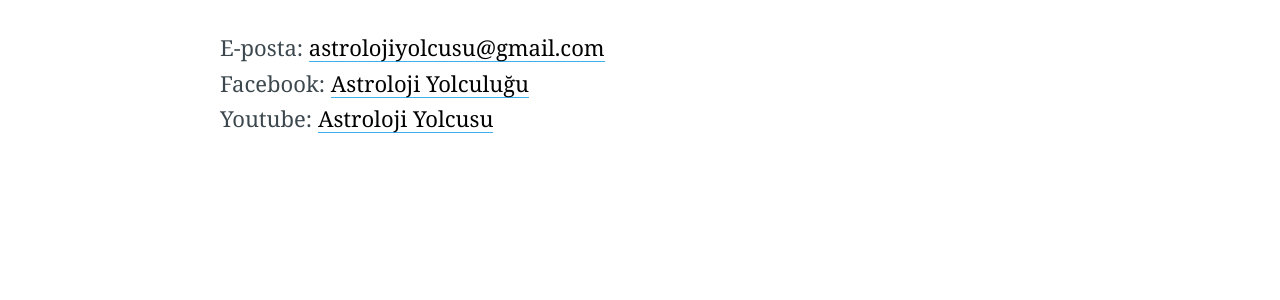
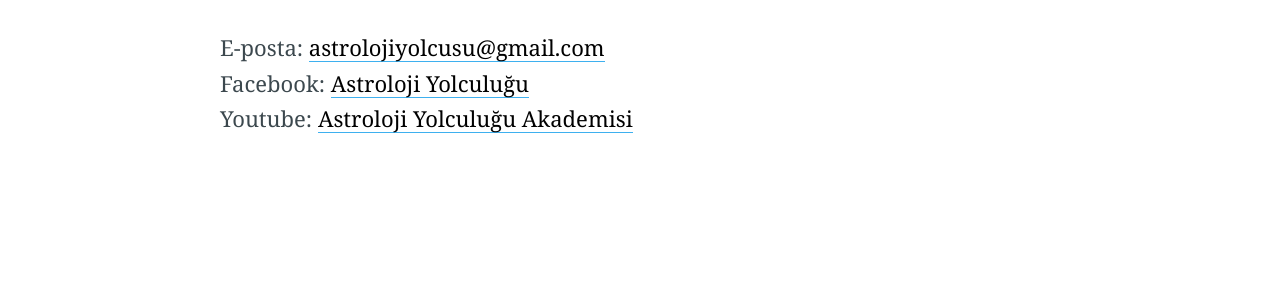
Before and after one commit to astrylcs/astrylcs.github.io, a Jekyll site: the page built from _posts/2000-01-01-about.md, in a window 1280 px wide. Shown: the part 1788-2088 px from the top of the page. Built offline with Jekyll 4.4.1, drawn with Linux system fonts in a browser that asks for light colours.

Commit message:
Update 2000-01-01-about.md

```diff
--- a/_posts/2000-01-01-about.md
+++ b/_posts/2000-01-01-about.md
@@ -16,4 +16,4 @@
 
 E-posta: [{{ site.email_address }}](mailto:{{ site.email_address }}) <br>
 Facebook: [Astroloji Yolculuğu]({{ site.facebook_page }}) <br>
-Youtube: [Astroloji Yolcusu]({{ site.youtube_page }})
+Youtube: [Astroloji Yolculuğu Akademisi]({{ site.youtube_page }})
```
